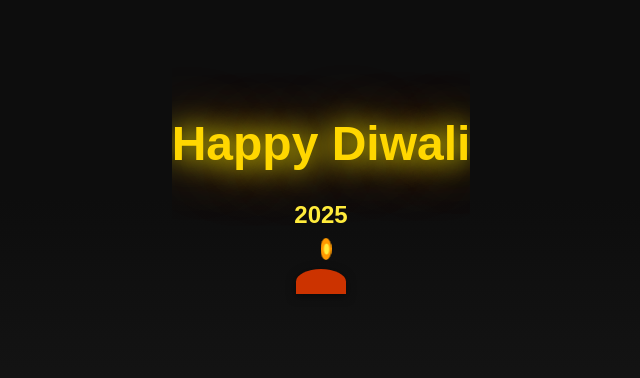
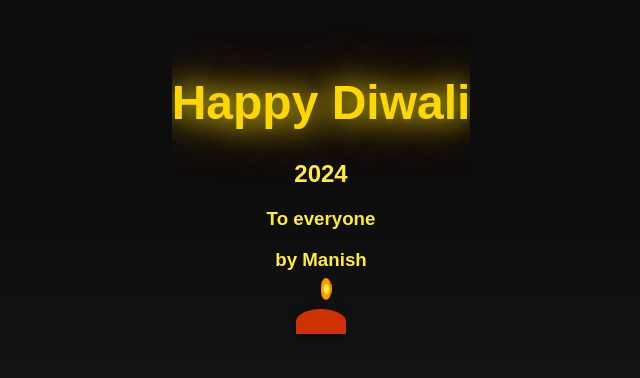
Before and after one commit to Mrmauryaji1/Diwali, a plain HTML site: page index.html in a window 1280 px wide. Shown: the part 202-580 px from the top of the page, without its empty margins (319-959 px from the left). Drawn offline with Linux system fonts and the light colour scheme.

Commit message:
Update index.html

```diff
--- a/index.html
+++ b/index.html
@@ -141,8 +141,9 @@
 <body>
     <div class="container">
         <h1>Happy Diwali</h1>
-        <h2>2025
-        </h2>
+        <h2>2024</h2>
+        <h3>To everyone </h3>
+        <h3>by Manish </h3>
 
             <div class="diya-container">
             <div class="diya-base"></div>
```
